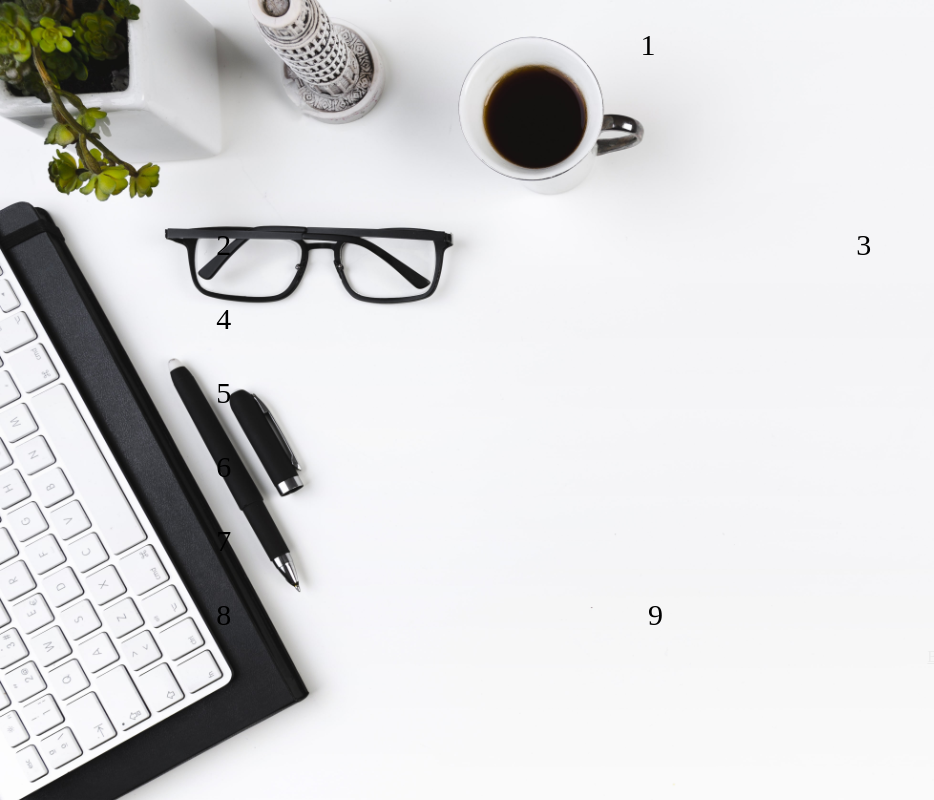
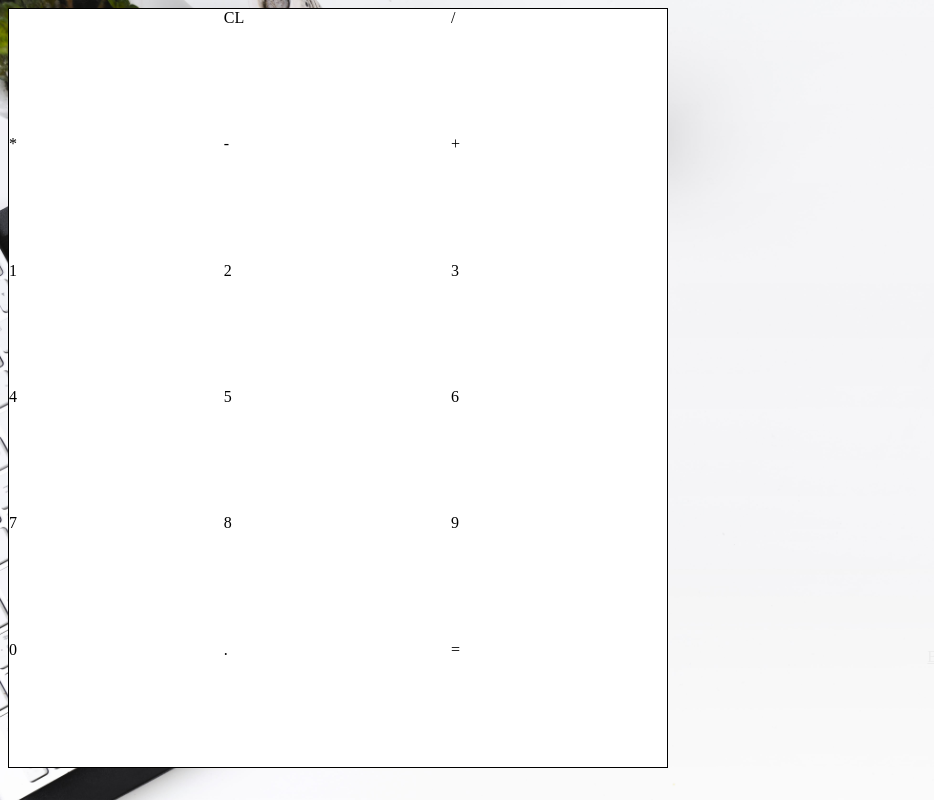
Before and after one commit to petraintelligence/calculator, a plain HTML site: page index.html in a window 1280 px wide. Shown: the whole page, without its empty margins (0-934 px from the left). Drawn offline with Linux system fonts and the light colour scheme.

Commit message:
created css grid element for calc buttons

```diff
--- a/css/styles.css
+++ b/css/styles.css
@@ -26,26 +26,19 @@ footer {
 
 .grid-container {
     display: grid;
-    grid-template-columns: auto auto auto;
+    grid-template-columns: auto auto;
     width: 100vw;
+    height: 95vh;
 }
 
-.item1 {
-    grid-column-start: 1;
-    grid-column-end: 4;
-    height: 20vh;
+#calculator-container {
+    display: grid;
+    grid-template-columns: auto auto auto auto;
+    border: 1px solid black;
+    grid-template-columns: auto auto auto;
+    background-color: white;
 }
 
-.grid-container > div {
-    text-align: center;
-    padding: 20px 0;
-    font-size: 30px;
+.button {
+
 }
-
-.item3 {
-    grid-column-start: 2;
-    grid-column-end: 4;
-    grid-row-start: 2;
-    grid-row-end: 7;
-    height: 20vh;
-}
--- a/index.html
+++ b/index.html
@@ -19,15 +19,27 @@
     <div id="content">
 
       <div class='grid-container'>
-        <div class="item1">1</div>
-        <div class="grid-item">2</div>
-        <div class="item3">3</div>
-        <div class="grid-item">4</div>
-        <div class="grid-item">5</div>
-        <div class="grid-item">6</div>
-        <div class="grid-item">7</div>
-        <div class="grid-item">8</div>
-        <div class="grid-item">9</div>
+        <div id='calculator-container'>
+          <div id='screen'></div>
+          <div class='button'>CL</div>
+          <div class='button'>/</div>
+          <div class='button'>*</div>
+          <div class='button'>-</div>
+          <div class='button'>+</div>
+          <div class='button'>1</div>
+          <div class='button'>2</div>
+          <div class='button'>3</div>
+          <div class='button'>4</div>
+          <div class='button'>5</div>
+          <div class='button'>6</div>
+          <div class='button'>7</div>
+          <div class='button'>8</div>
+          <div class='button'>9</div>
+          <div class='button'>0</div>
+          <div class='button'>.</div>
+          <div class='button'>=</div>
+
+        </div>
       </div>
     </div>
 
```
